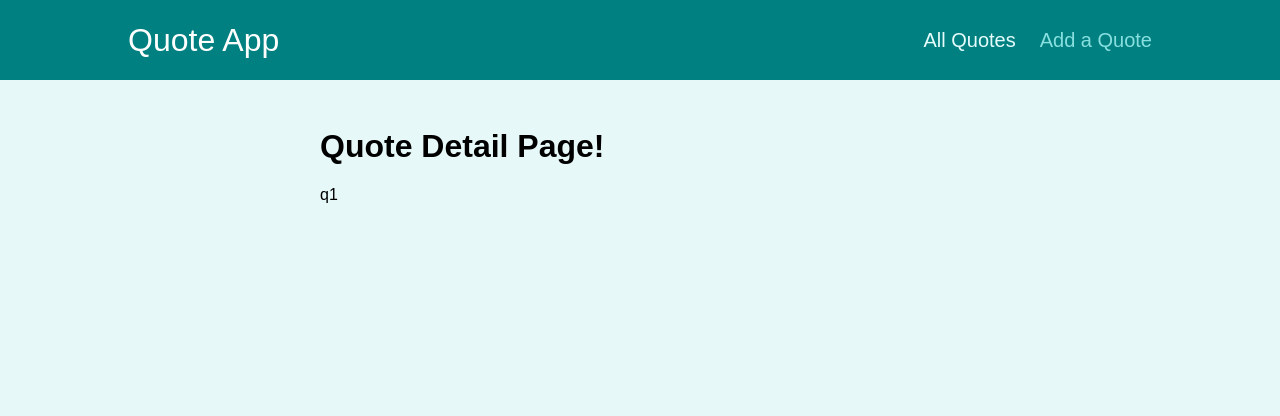
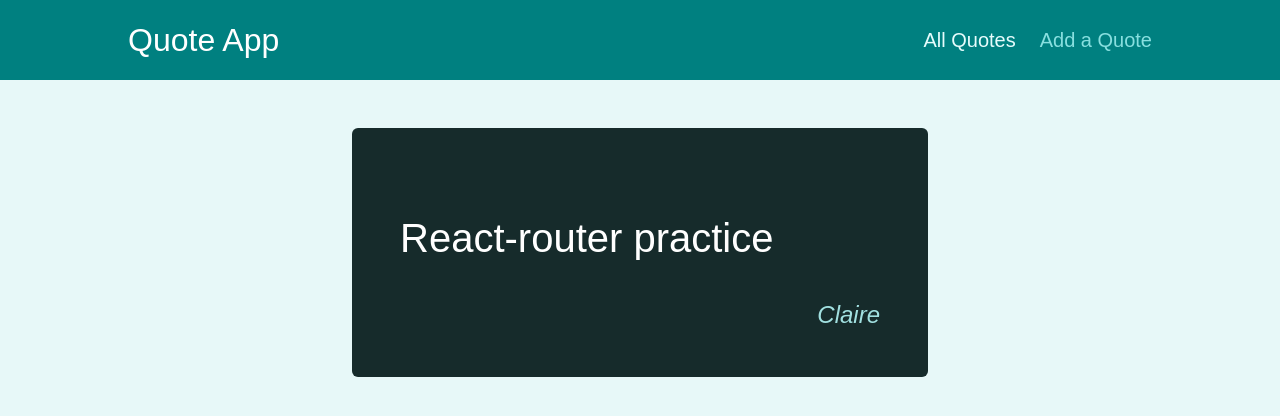
Before and after one commit to berkagmpp/router_practice-quotes_app, a React (Create React App) app: page /quotes/q1 in a window 1280 px wide. Shown: the top 416 px of the page. Built offline with nearby package versions, Linux system fonts and the light colour scheme.

Commit message:
Feat: Add DUMMY_QUOTES, HighlightedQuote in QuoteDetail.js Add HighlightedQuote.js for displaying a highlighted detail quote in QuoteDetail.js Add DUMMY_QUOTES for testing a highlighted detail quote in QuoteDetail.js Add find Array fn for seeking taken data from prams and HighlighedQuote

```diff
--- a/src/components/pages/QuoteDetail.js
+++ b/src/components/pages/QuoteDetail.js
@@ -1,15 +1,32 @@
 import { Fragment } from "react";
 import { useParams, Route } from "react-router-dom";
 
+import HighlightedQuote from "../quotes/HighlightedQuote";
 import Comments from '../comments/Comments'
+
+const DUMMY_QUOTES = [
+    {
+        id: 'q1',
+        author: 'Claire',
+        text: 'React-router practice'
+    },
+    {
+        id: 'q2',
+        author: 'Derek',
+        text: 'React practice'
+    },
+];
 
 const QuoteDetail = () => {
     const params = useParams();
 
+    const quote = DUMMY_QUOTES.find(
+        (quote) => quote.id === params.quoteId
+    );
+
     return (
         <Fragment>
-            <h1>Quote Detail Page!</h1>
-            <p>{params.quoteId}</p>
+            <HighlightedQuote author={quote.author} text={quote.text} />
             <Route path={`/quotes/${params.quoteId}/comments`}>
                 <Comments />
             </Route>
```
